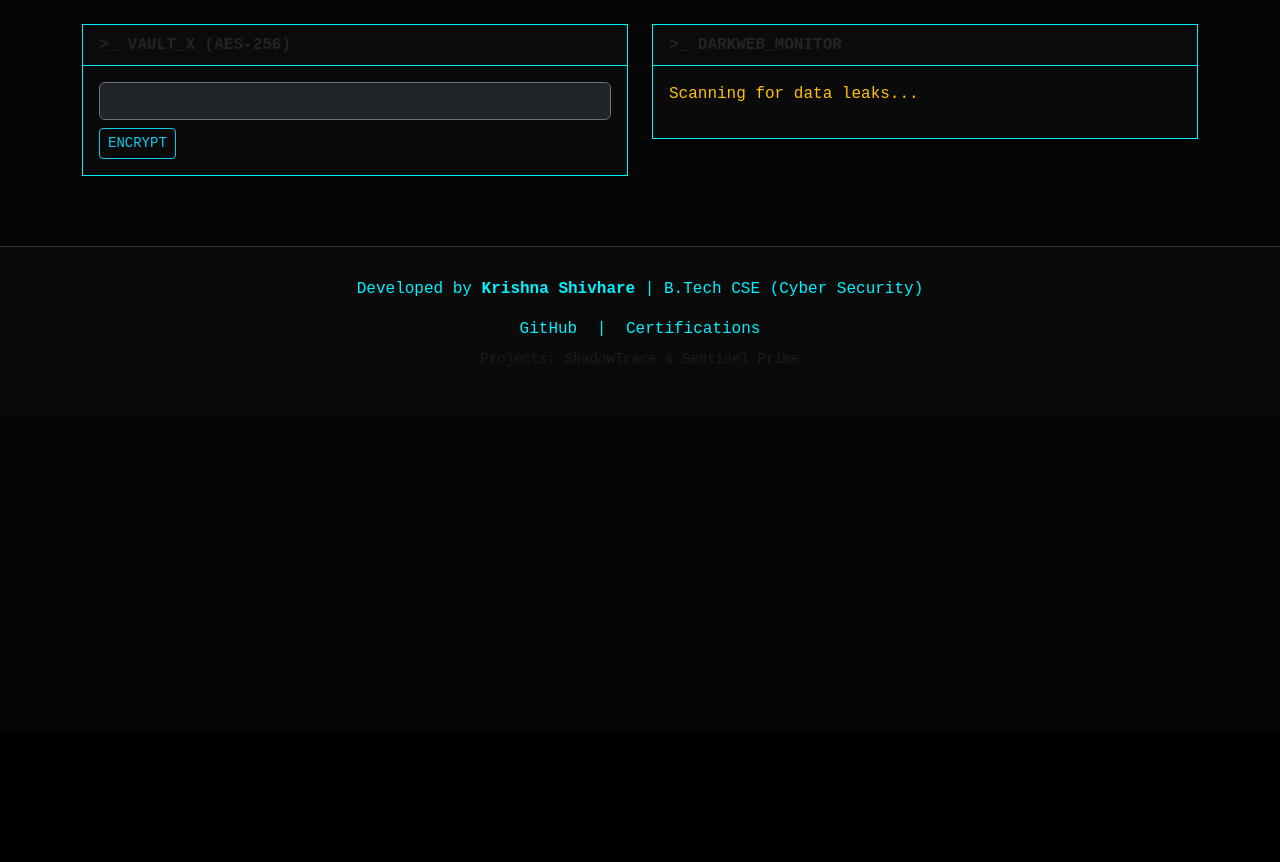
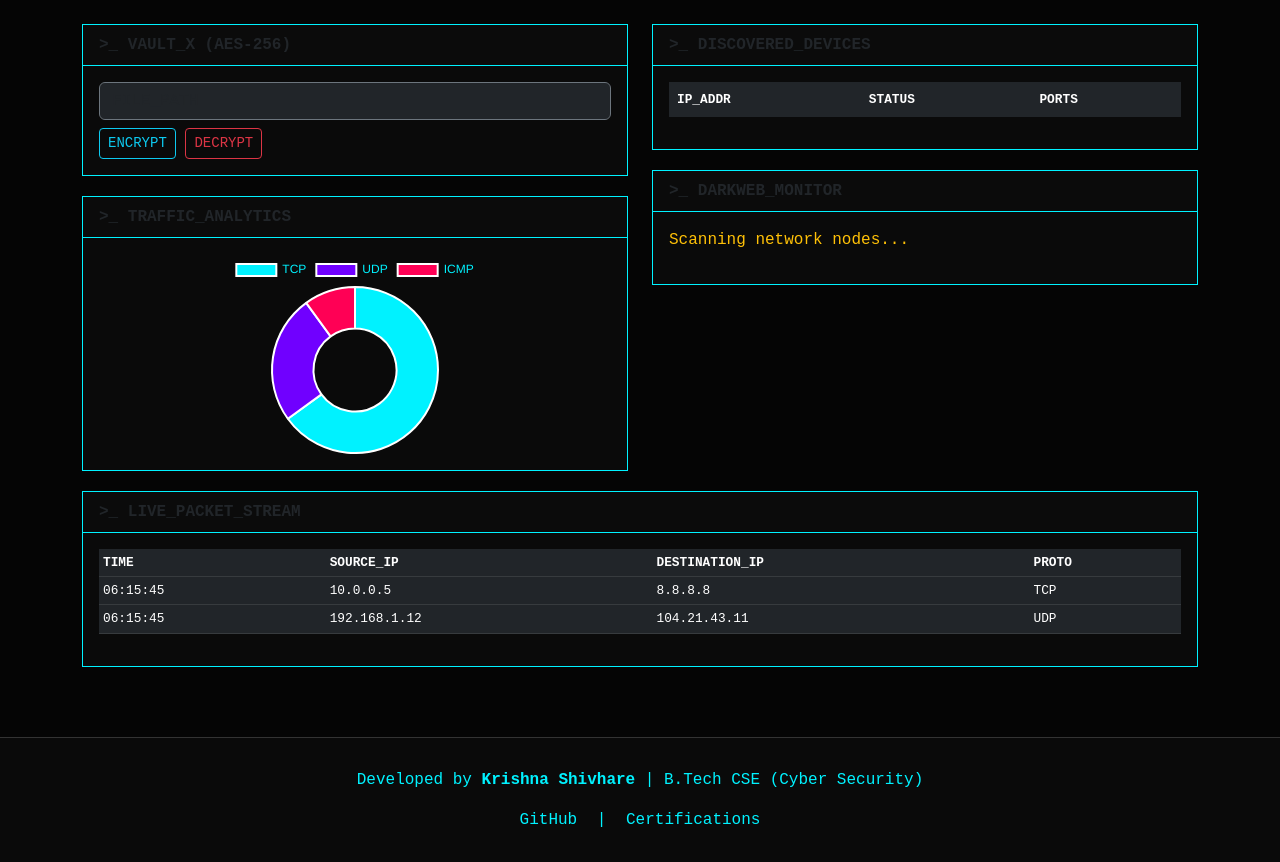
Before and after one commit to krishnashivhare654-beep/Sentinel-Prime, a Flask app: page / in a window 1280 px wide. Shown: the part 67-929 px from the top of the page. Before the commit the page ends 433 px from the top, so only its background shows below. Run offline with Flask 3, Linux system fonts and the light colour scheme; lists and menus that the app fills with data are empty.

Commit message:
Sentinel Prime V2.4: Full Suite restored with Analytics, Devices, and Footer

```diff
--- a/web/templates/index.html
+++ b/web/templates/index.html
@@ -2,14 +2,16 @@
 <html lang="en">
 <head>
     <meta charset="UTF-8">
-    <title>Sentinel Prime // Dashboard</title>
+    <title>Sentinel Prime // V2.3 Full Suite</title>
     <link rel="stylesheet" href="https://cdn.jsdelivr.net/npm/bootstrap@5.3.0/dist/css/bootstrap.min.css">
+    <script src="https://cdn.jsdelivr.net/npm/chart.js"></script>
     <style>
         body { background-color: #050505; color: #00f2ff; font-family: 'Courier New', monospace; }
         .card { background-color: #0a0a0a; border: 1px solid #00f2ff; border-radius: 0; margin-bottom: 20px; }
         .card-header { border-bottom: 1px solid #00f2ff; font-weight: bold; }
         footer { border-top: 1px solid #333; margin-top: 50px; padding: 30px; background: #0a0a0a; }
         footer a { color: #00f2ff; text-decoration: none; margin: 0 10px; }
+        .table { color: #00f2ff; font-size: 0.8rem; }
     </style>
 </head>
 <body>
@@ -23,20 +25,54 @@
 
 <div class="container mt-4">
     <div class="row">
+        <!-- VAULT_X & DARKWEB -->
         <div class="col-md-6">
             <div class="card">
                 <div class="card-header">>_ VAULT_X (AES-256)</div>
                 <div class="card-body">
                     <input type="text" class="form-control bg-dark text-info border-secondary mb-2" placeholder="FILE_PATH">
                     <button class="btn btn-outline-info btn-sm">ENCRYPT</button>
+                    <button class="btn btn-outline-danger btn-sm">DECRYPT</button>
+                </div>
+            </div>
+            <div class="card">
+                <div class="card-header">>_ TRAFFIC_ANALYTICS</div>
+                <div class="card-body">
+                    <canvas id="trafficChart" style="max-height: 200px;"></canvas>
                 </div>
             </div>
         </div>
+
+        <!-- DISCOVERED DEVICES -->
         <div class="col-md-6">
+            <div class="card">
+                <div class="card-header">>_ DISCOVERED_DEVICES</div>
+                <div class="card-body">
+                    <table class="table table-dark table-borderless">
+                        <thead><tr><th>IP_ADDR</th><th>STATUS</th><th>PORTS</th></tr></thead>
+                        <tbody id="device-list"></tbody>
+                    </table>
+                </div>
+            </div>
             <div class="card">
                 <div class="card-header">>_ DARKWEB_MONITOR</div>
                 <div class="card-body" id="darkweb-logs">
-                    <p class="text-warning">Scanning for data leaks...</p>
+                    <p class="text-warning">Scanning network nodes...</p>
+                </div>
+            </div>
+        </div>
+    </div>
+
+    <!-- LIVE PACKET STREAM -->
+    <div class="row">
+        <div class="col-md-12">
+            <div class="card">
+                <div class="card-header">>_ LIVE_PACKET_STREAM</div>
+                <div class="card-body">
+                    <table class="table table-dark table-hover table-sm">
+                        <thead><tr><th>TIME</th><th>SOURCE_IP</th><th>DESTINATION_IP</th><th>PROTO</th></tr></thead>
+                        <tbody id="packet-stream"></tbody>
+                    </table>
                 </div>
             </div>
         </div>
@@ -49,8 +85,32 @@
         <a href="https://github.com/krishnashivhare654-beep" target="_blank">GitHub</a> |
         <a href="https://www.coursera.org/account/accomplishments" target="_blank">Certifications</a>
     </div>
-    <p class="small text-muted mt-2">Projects: ShadowTrace & Sentinel Prime</p>
 </footer>
 
+<script>
+    // Logic to fetch and update data
+    function updateData() {
+        fetch('/api/traffic').then(res => res.json()).then(data => {
+            const tbody = document.getElementById('packet-stream');
+            tbody.innerHTML = data.map(p => `<tr><td>${p.time}</td><td>${p.src_ip}</td><td>${p.dst_ip}</td><td>${p.protocol}</td></tr>`).join('');
+        });
+
+        fetch('/api/devices').then(res => res.json()).then(data => {
+            const dbody = document.getElementById('device-list');
+            dbody.innerHTML = data.map(d => `<tr><td>${d.ip}</td><td class="text-success">${d.status}</td><td>${d.ports}</td></tr>`).join('');
+        });
+    }
+
+    // Chart.js Setup
+    const ctx = document.getElementById('trafficChart').getContext('2d');
+    new Chart(ctx, {
+        type: 'doughnut',
+        data: { labels: ['TCP', 'UDP', 'ICMP'], datasets: [{ data: [65, 25, 10], backgroundColor: ['#00f2ff', '#7000ff', '#ff0055'] }] },
+        options: { plugins: { legend: { labels: { color: '#00f2ff' } } } }
+    });
+
+    setInterval(updateData, 5000);
+    updateData();
+</script>
 </body>
 </html>
```
